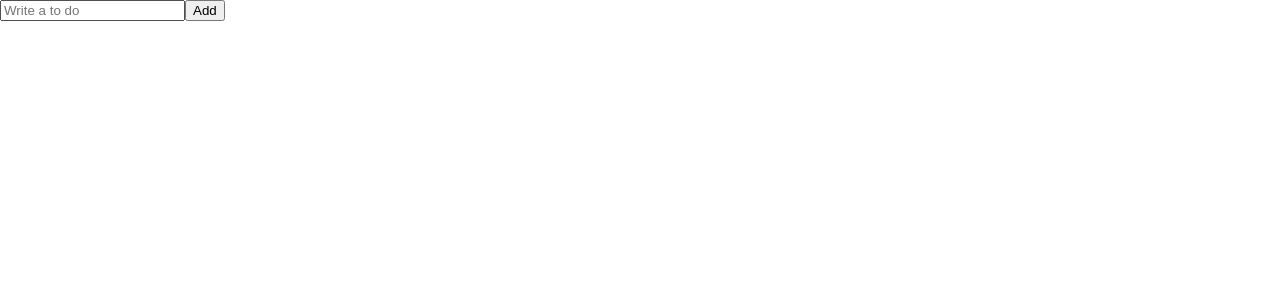
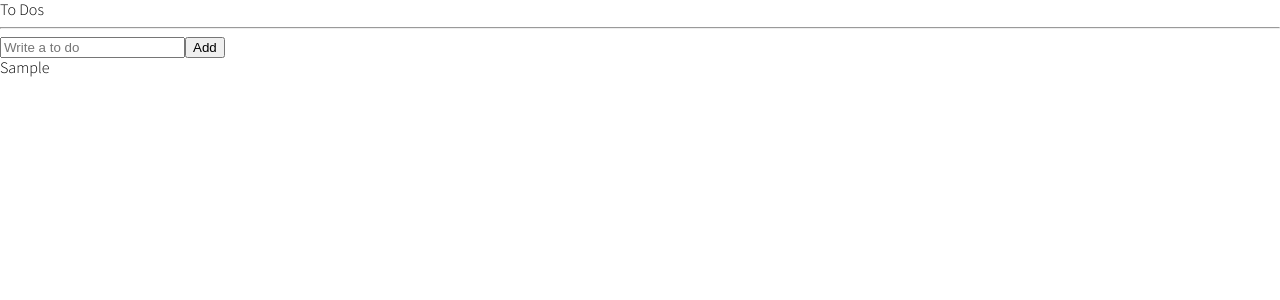
Before and after one commit to isjennifer/react-todo-app, a React (Create React App) app: page / in a window 1280 px wide. Both pictures are taken after typing "Sample" into the empty fields and a click on the button "Add". Shown: the top 300 px of the page. Built offline with nearby package versions, Linux system fonts and the light colour scheme.

Commit message:
useRecoilState: to do list 만들기

```diff
--- a/src/App.tsx
+++ b/src/App.tsx
@@ -1,5 +1,5 @@
 import { createGlobalStyle } from "styled-components";
-import ToDoList from "./ToDoList";
+import ToDoList from "./components/ToDoList";
 
 const GlobalStyle = createGlobalStyle`
 @import url('https://fonts.googleapis.com/css2?family=Source+Sans+Pro:wght@300;400&display=swap');
--- a/src/ToDoList.tsx
+++ b/src/components/ToDoList.tsx
@@ -1,26 +1,46 @@
 import React, { useState } from "react";
 import { useForm } from "react-hook-form";
+import { atom, useRecoilState, useRecoilValue } from "recoil";
 
 interface IForm {
-    toDo: string;
+  toDo: string;
 }
 
+interface IToDos {
+  text: string;
+  id: number;
+  category: "TO_DO" | "DOING" | "DONE" ;
+}
+
+const toDoState = atom<IToDos[]>({
+  key: "toDo",
+  default:[],
+})
+
+
 function ToDoList() {
+    const [toDos, setToDos] = useRecoilState(toDoState)
     const {
         register, handleSubmit, setValue
     } = useForm<IForm>();
     const onValid = (data:IForm) => {
         console.log('add to do', data.toDo)
+        setToDos((prev) => [{ text: data.toDo, id: Date.now(), category: "TO_DO" } , ...prev])
         setValue("toDo","")
     }
   return (
     <div>
+      <h1>To Dos</h1>
+      <hr />
       <form onSubmit={handleSubmit(onValid)}>
         <input {...register("toDo", {
             required: "please write a to do", })}
             placeholder= "Write a to do" />
         <button>Add</button>
       </form>
+      <ul>
+        {toDos.map((toDo) => <li key={toDo.id}>{toDo.text}</li>)}
+      </ul>
     </div>
   );
 }
```
